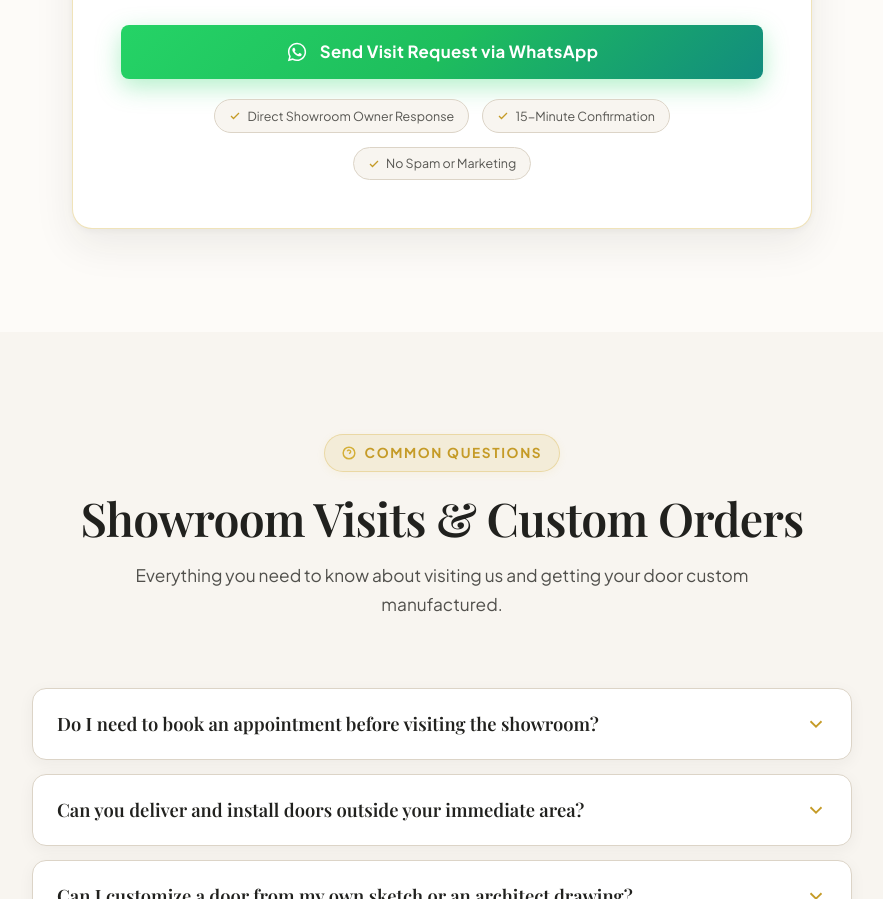
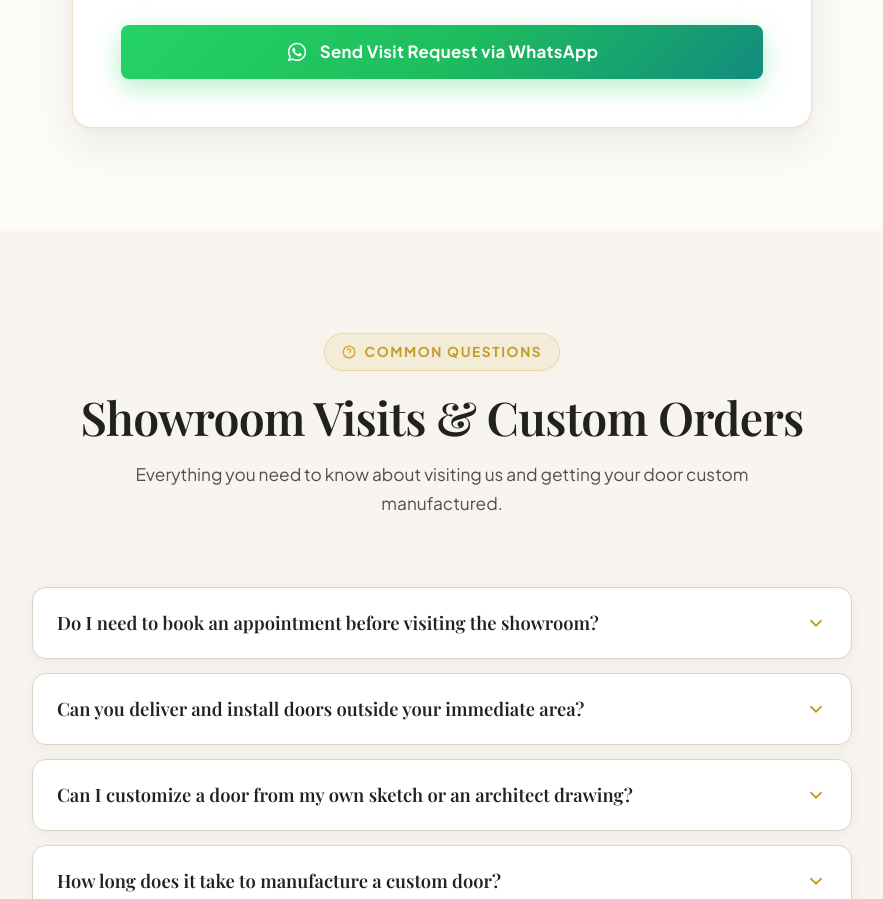
Before and after one commit to vishnuvamsi02/hs-doors, a website: page contact.html in a window 1280 px wide. Shown: the part 2222-3121 px from the top of the page, without its empty margins (198-1081 px from the left). Drawn offline with nearby package versions, Linux system fonts and the light colour scheme; a web font is replaced by a local one.

Commit message:
Completely remove trust badges pill component from contact section

```diff
--- a/assets/css/styles.css
+++ b/assets/css/styles.css
@@ -2734,27 +2734,6 @@ h1, h2, h3, h4, h5 {
   box-shadow: 0 12px 30px rgba(37, 211, 102, 0.45);
 }
 
-.contact-trust-badges {
-  display: flex;
-  align-items: center;
-  justify-content: center;
-  gap: 0.85rem;
-  flex-wrap: wrap;
-  margin-top: 1.25rem;
-}
-
-.trust-badge-pill {
-  display: inline-flex;
-  align-items: center;
-  gap: 0.4rem;
-  font-size: 0.78rem;
-  color: rgba(33, 33, 30, 0.75);
-  background-color: var(--color-ivory);
-  border: 1px solid var(--color-taupe);
-  padding: 0.35rem 0.85rem;
-  border-radius: 999px;
-}
-
 .customise-live-preview {
   background-color: var(--color-white);
   border: 2px solid var(--color-taupe);
--- a/contact.html
+++ b/contact.html
@@ -395,21 +395,6 @@
               <span>Send Visit Request via WhatsApp</span>
             </button>
           </div>
-
-          <div class="contact-trust-badges">
-            <span class="trust-badge-pill">
-              <svg width="12" height="12" viewBox="0 0 24 24" fill="none" stroke="var(--color-gold-rich)" stroke-width="2.5"><polyline points="20 6 9 17 4 12"/></svg>
-              Direct Showroom Owner Response
-            </span>
-            <span class="trust-badge-pill">
-              <svg width="12" height="12" viewBox="0 0 24 24" fill="none" stroke="var(--color-gold-rich)" stroke-width="2.5"><polyline points="20 6 9 17 4 12"/></svg>
-              15-Minute Confirmation
-            </span>
-            <span class="trust-badge-pill">
-              <svg width="12" height="12" viewBox="0 0 24 24" fill="none" stroke="var(--color-gold-rich)" stroke-width="2.5"><polyline points="20 6 9 17 4 12"/></svg>
-              No Spam or Marketing
-            </span>
-          </div>
         </form>
       </div>
 
```
